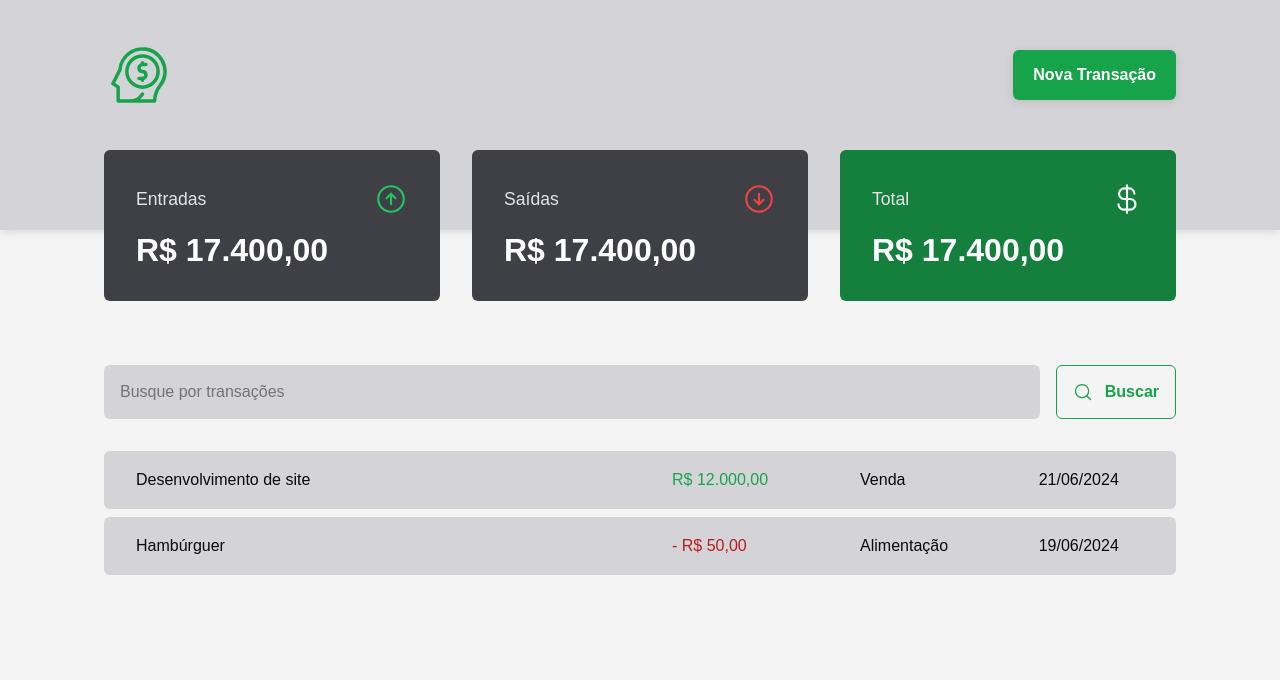
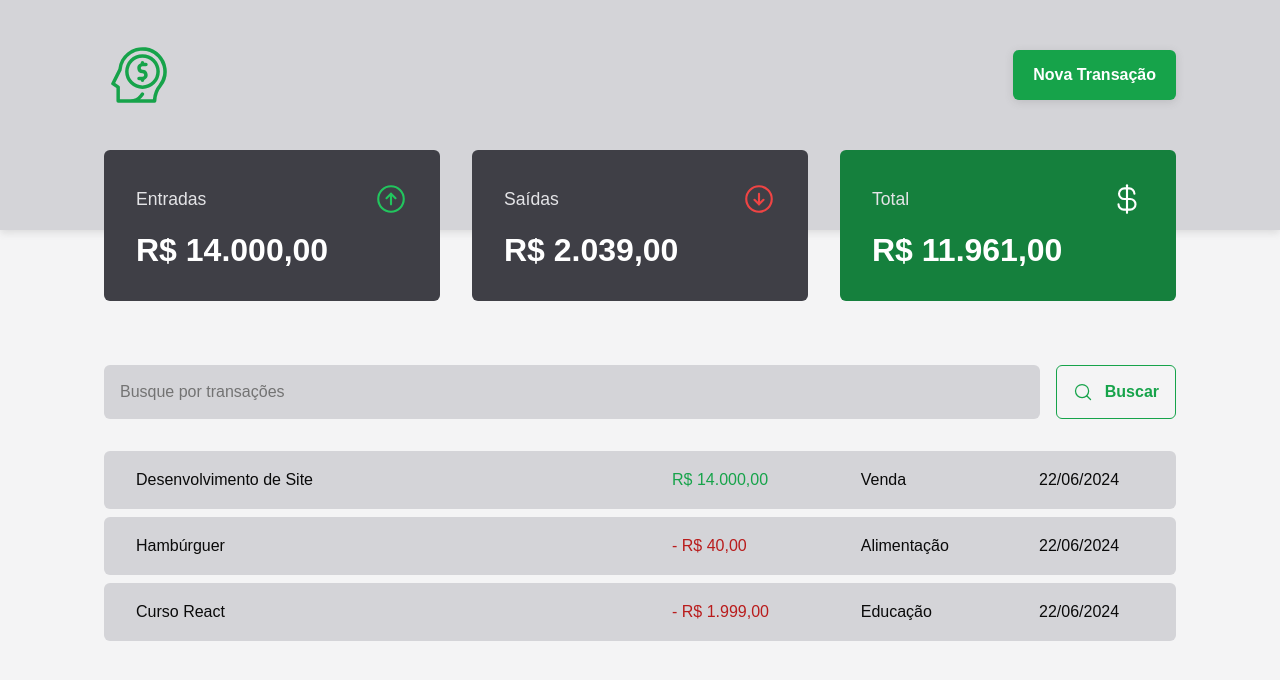
Before and after one commit to JulioRarick/mind-money, a React (Vite) app: page / in a window 1280 px wide. Shown: the top 680 px of the page. Built offline with nearby package versions, Linux system fonts and the light colour scheme; data requests are answered from the project's data file; a web font is replaced by a local one.

Commit message:
✨ feat: add context, formatter (money, date) and hook summary

```diff
--- a/package.json
+++ b/package.json
@@ -5,6 +5,7 @@
    "type": "module",
    "scripts": {
       "dev": "vite",
+      "dev:server": "json-server server.json",
       "build": "tsc -b && vite build",
       "lint": "eslint . --ext ts,tsx --report-unused-disable-directives --max-warnings 0",
       "preview": "vite preview"
@@ -27,6 +28,7 @@
       "eslint": "^8.57.0",
       "eslint-plugin-react-hooks": "^4.6.2",
       "eslint-plugin-react-refresh": "^0.4.7",
+      "json-server": "^1.0.0-beta.1",
       "typescript": "^5.2.2",
       "vite": "^5.3.1"
    }
--- /dev/null
+++ b/server.json
@@ -0,0 +1,28 @@
+{
+   "transactions": [
+      {
+         "id": 1,
+         "description": "Desenvolvimento de Site",
+         "type": "income",
+         "category": "Venda",
+         "value": 14000,
+         "createdAt": "2024-06-22T02:51:26.908Z"
+      },
+      {
+         "id": 2,
+         "description": "Hambúrguer",
+         "type": "outcome",
+         "category": "Alimentação",
+         "value": 40,
+         "createdAt": "2024-06-22T02:30:26.908Z"
+      },
+      {
+         "id": 3,
+         "description": "Curso React",
+         "type": "outcome",
+         "category": "Educação",
+         "value": 1999,
+         "createdAt": "2024-06-22T02:23:26.908Z"
+      }
+   ]
+}
--- a/src/App.tsx
+++ b/src/App.tsx
@@ -2,12 +2,15 @@
 import { defaultTheme } from './styles/themes/default';
 import { GlobalStyle } from './styles/global';
 import { Transactions } from './pages/Transactions';
+import { TransactionsProvider } from './contexts/TransactionsContext';
 
 export function App() {
    return (
       <ThemeProvider theme={defaultTheme}>
          <GlobalStyle />
-         <Transactions />
+         <TransactionsProvider>
+            <Transactions />
+         </TransactionsProvider>
       </ThemeProvider>
    );
 }
--- a/src/components/Summary/index.tsx
+++ b/src/components/Summary/index.tsx
@@ -1,7 +1,10 @@
 import { ArrowCircleDown, ArrowCircleUp, CurrencyDollar } from 'phosphor-react';
 import { SummaryCard, SummaryContainer } from './styles';
+import { valueFormatter } from '../../utils/formatter';
+import { useSummary } from '../../hooks/useSummary';
 
 export function Summary() {
+   const summary = useSummary();
    return (
       <SummaryContainer>
          <SummaryCard>
@@ -9,21 +12,21 @@
                <span>Entradas</span>
                <ArrowCircleUp size={34} color='#22c55e' />
             </header>
-            <strong>R$ 17.400,00</strong>
+            <strong>{valueFormatter.format(summary.income)}</strong>
          </SummaryCard>
          <SummaryCard>
             <header>
                <span>Saídas</span>
                <ArrowCircleDown size={34} color='#ef4444' />
             </header>
-            <strong>R$ 17.400,00</strong>
+            <strong>{valueFormatter.format(summary.outcome)}</strong>
          </SummaryCard>
          <SummaryCard variant='green'>
             <header>
                <span>Total</span>
                <CurrencyDollar size={34} color='#fff' />
             </header>
-            <strong>R$ 17.400,00</strong>
+            <strong>{valueFormatter.format(summary.total)}</strong>
          </SummaryCard>
       </SummaryContainer>
    );
--- /dev/null
+++ b/src/contexts/TransactionsContext.tsx
@@ -0,0 +1,38 @@
+import { createContext, ReactNode, useEffect, useState } from 'react';
+
+interface Transactions {
+   id: number;
+   description: string;
+   type: 'income' | 'outcome';
+   value: number;
+   category: string;
+   createdAt: string;
+}
+interface TransactionsContextType {
+   transactions: Transactions[];
+}
+interface TransactionsProviderProps {
+   children: ReactNode;
+}
+export const TransactionsContext = createContext({} as TransactionsContextType);
+
+export function TransactionsProvider({ children }: TransactionsProviderProps) {
+   const [transactions, setTransactions] = useState<Transactions[]>([]);
+
+   async function loadTransactions() {
+      const response = await fetch('http://localhost:3000/transactions');
+      const data = await response.json();
+
+      setTransactions(data);
+   }
+
+   useEffect(() => {
+      loadTransactions();
+   }, []);
+
+   return (
+      <TransactionsContext.Provider value={{ transactions }}>
+         {children}
+      </TransactionsContext.Provider>
+   );
+}
--- /dev/null
+++ b/src/hooks/useSummary.ts
@@ -0,0 +1,26 @@
+import { useContext } from 'react';
+import { TransactionsContext } from '../contexts/TransactionsContext';
+
+export function useSummary() {
+   const { transactions } = useContext(TransactionsContext);
+
+   const summary = transactions.reduce(
+      (accumulator, transaction) => {
+         if (transaction.type === 'income') {
+            accumulator.income += transaction.value;
+            accumulator.total += transaction.value;
+         } else {
+            accumulator.outcome += transaction.value;
+            accumulator.total -= transaction.value;
+         }
+
+         return accumulator;
+      },
+      {
+         income: 0,
+         outcome: 0,
+         total: 0,
+      }
+   );
+   return summary;
+}
--- a/src/pages/Transactions/index.tsx
+++ b/src/pages/Transactions/index.tsx
@@ -1,13 +1,17 @@
+import { useContext } from 'react';
 import { Header } from '../../components/Header';
 import { Summary } from '../../components/Summary';
 import { SearchForm } from './components/SearchForm';
+import { TransactionsContext } from '../../contexts/TransactionsContext';
 import {
    PriceHighlight,
    TransactionsContainer,
    TransactionsTable,
 } from './styles';
+import { dateFormatter, valueFormatter } from '../../utils/formatter';
 
 export function Transactions() {
+   const { transactions } = useContext(TransactionsContext);
    return (
       <div>
          <Header />
@@ -16,26 +20,25 @@
             <SearchForm />
             <TransactionsTable>
                <tbody>
-                  <tr>
-                     <td width='50%'>Desenvolvimento de site</td>
-                     <td>
-                        <PriceHighlight variant='income'>
-                           R$ 12.000,00
-                        </PriceHighlight>
-                     </td>
-                     <td>Venda</td>
-                     <td>21/06/2024</td>
-                  </tr>
-                  <tr>
-                     <td width='50%'>Hambúrguer</td>
-                     <td>
-                        <PriceHighlight variant='outcome'>
-                           - R$ 50,00
-                        </PriceHighlight>
-                     </td>
-                     <td>Alimentação</td>
-                     <td>19/06/2024</td>
-                  </tr>
+                  {transactions.map((transaction) => {
+                     return (
+                        <tr key={transaction.id}>
+                           <td width='50%'>{transaction.description}</td>
+                           <td>
+                              <PriceHighlight variant={transaction.type}>
+                                 {transaction.type === 'outcome' && '- '}
+                                 {valueFormatter.format(transaction.value)}
+                              </PriceHighlight>
+                           </td>
+                           <td>{transaction.category}</td>
+                           <td>
+                              {dateFormatter.format(
+                                 new Date(transaction.createdAt)
+                              )}
+                           </td>
+                        </tr>
+                     );
+                  })}
                </tbody>
             </TransactionsTable>
          </TransactionsContainer>
--- /dev/null
+++ b/src/utils/formatter.ts
@@ -0,0 +1,6 @@
+export const dateFormatter = new Intl.DateTimeFormat('pt-BR');
+
+export const valueFormatter = new Intl.NumberFormat('pt-BR', {
+   style: 'currency',
+   currency: 'BRL',
+});
```
Also changed, not shown: 1 other file (tests, documents, lock files or other folders). Lines whose indentation alone changed are shown as unchanged.
